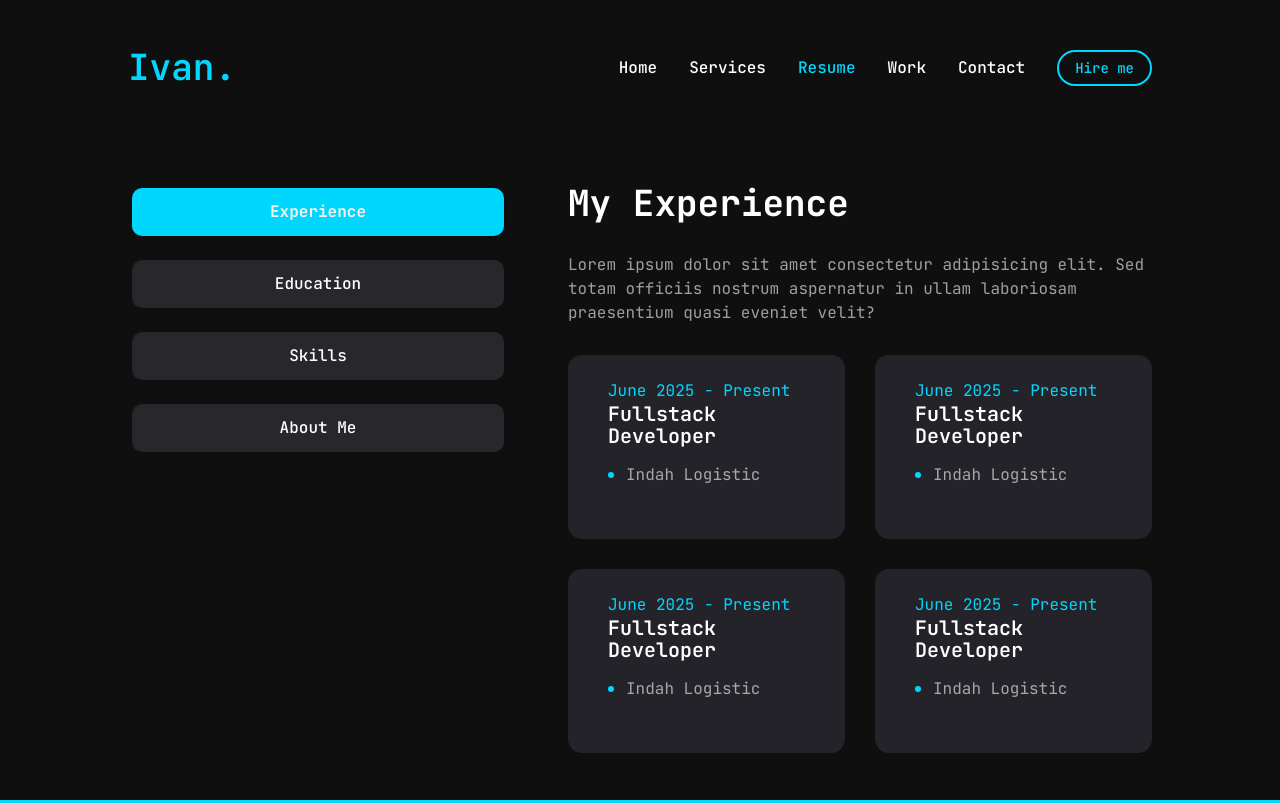
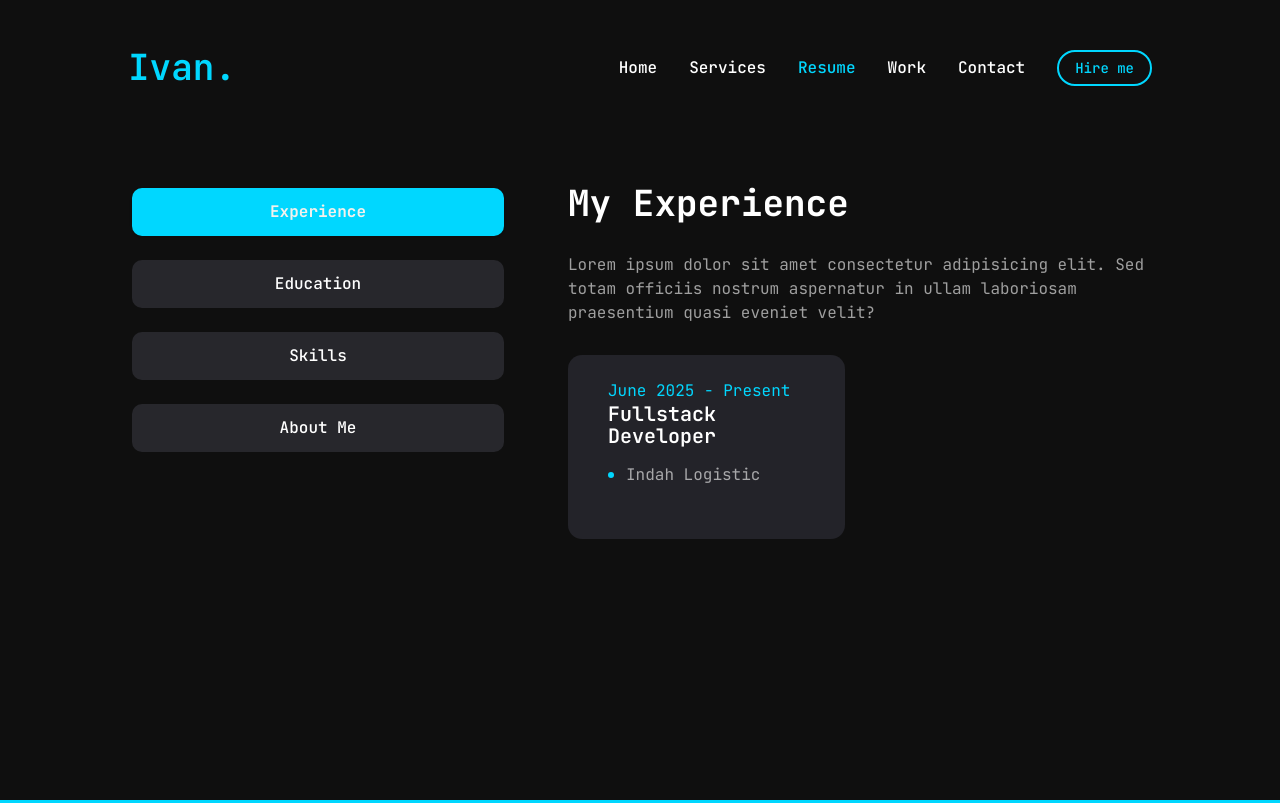
Before and after one commit to Vannnsss/ivan-portfolio, a Next.js app: page /resume in a window 1280 px wide. Built offline with nearby package versions, Linux system fonts and the light colour scheme.

Commit message:
Update education

```diff
--- a/app/resume/page.tsx
+++ b/app/resume/page.tsx
@@ -16,42 +16,7 @@ const experience = {
       company:"Indah Logistic",
       position: "Fullstack Developer",
       duration: "June 2025 - Present"
-    },
-    {
-      company:"Indah Logistic",
-      position: "Fullstack Developer",
-      duration: "June 2025 - Present"
-    },
-    {
-      company:"Indah Logistic",
-      position: "Fullstack Developer",
-      duration: "June 2025 - Present"
-    },
-    {
-      company:"Indah Logistic",
-      position: "Fullstack Developer",
-      duration: "June 2025 - Present"
-    },
-    {
-      company:"Indah Logistic",
-      position: "Fullstack Developer",
-      duration: "June 2025 - Present"
-    },
-    {
-      company:"Indah Logistic",
-      position: "Fullstack Developer",
-      duration: "June 2025 - Present"
-    },
-    {
-      company:"Indah Logistic",
-      position: "Fullstack Developer",
-      duration: "June 2025 - Present"
-    },
-    {
-      company:"Indah Logistic",
-      position: "Fullstack Developer",
-      duration: "June 2025 - Present"
-    },
+    }
   ]
 };
 
@@ -93,13 +58,13 @@ const education = {
   items: [
     {
       institution:"Pamulang University",
+      degree: "Master of Computer Science",
+      duration: "2025 - On Going"
+    },
+    {
+      institution:"Pamulang University",
       degree: "Bachelor of Computer Science",
       duration: "2021 - 2025"
-    },
-    {
-      institution:"Online Course",
-      degree: "Web Programming",
-      duration: "2022"
     },
     {
       institution:"Online Course",
```
